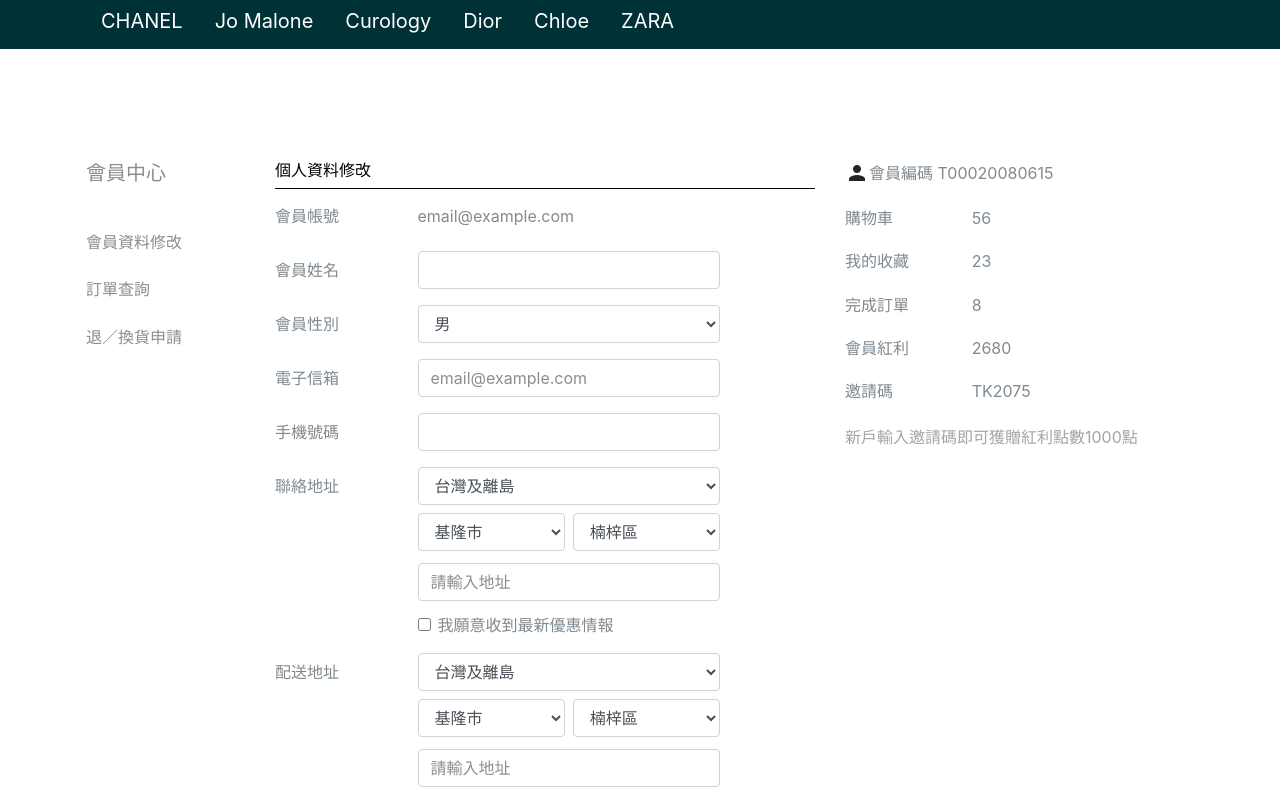
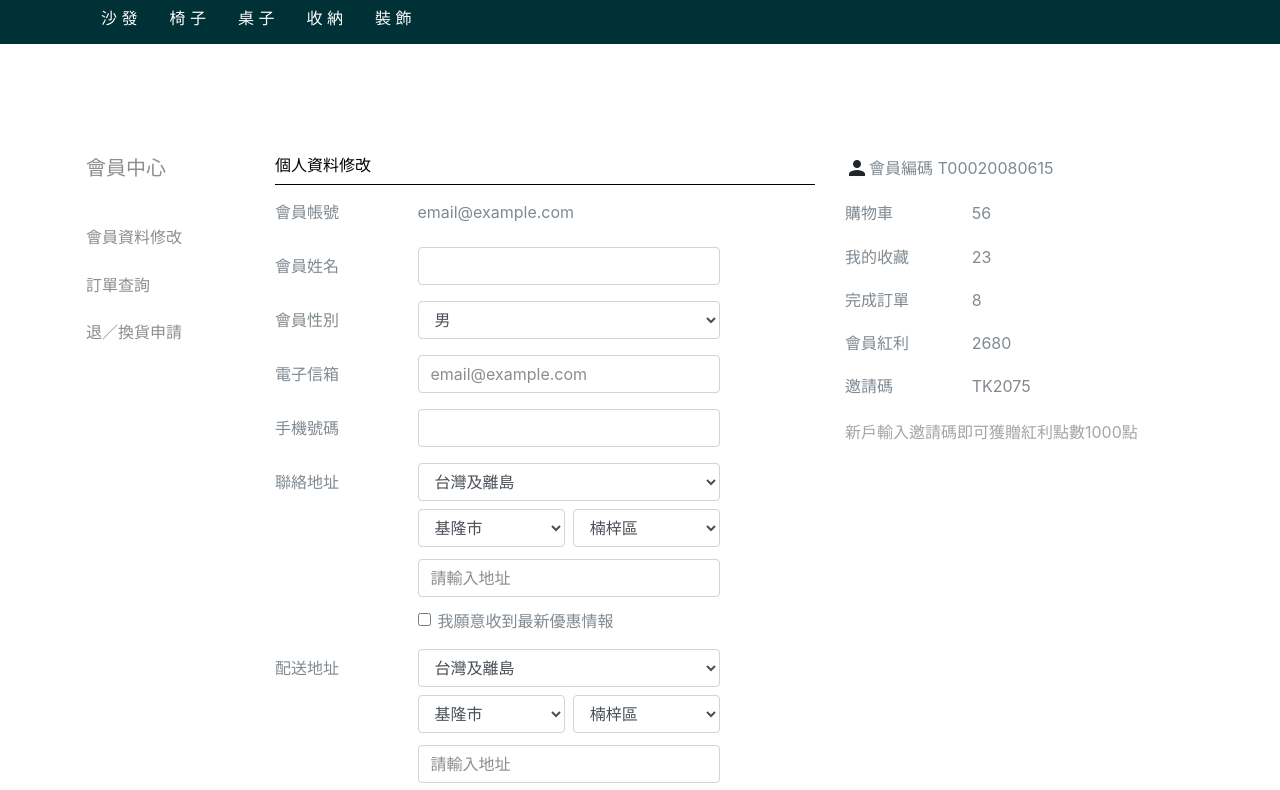
Before and after one commit to t2632586/Furni, a plain HTML site: page member.html in a window 1280 px wide. Shown: the part 50-840 px from the top of the page. Drawn offline with nearby package versions, Linux system fonts and the light colour scheme.

Commit message:
Update 2021-03-26T04:39:22.102Z

```diff
--- a/member.html
+++ b/member.html
@@ -55,22 +55,19 @@
         <div class="container d-none d-md-flex" data-aos="zoom-in" data-aos-duration="1000">
             <ul class="nav product-nav">
                 <li class="nav-item">
-                    <a class="h5 text-light font-weight-normal nav-link active" href="#">CHANEL</a>
+                    <a class="h6 text-light font-weight-light nav-link" href="#">沙 發</a>
                 </li>
                 <li class="nav-item">
-                    <a class="h5 text-light font-weight-normal nav-link" href="#">Jo Malone</a>
+                    <a class="h6 text-light font-weight-light nav-link" href="#">椅 子</a>
                 </li>
                 <li class="nav-item">
-                    <a class="h5 text-light font-weight-normal nav-link" href="#">Curology</a>
+                    <a class="h6 text-light font-weight-light nav-link" href="#" tabindex="-1" aria-disabled="true">桌 子</a>
                 </li>
                 <li class="nav-item">
-                    <a class="h5 text-light font-weight-normal nav-link" href="#" tabindex="-1" aria-disabled="true">Dior</a>
+                    <a class="h6 text-light font-weight-light nav-link" href="#">收 納</a>
                 </li>
                 <li class="nav-item">
-                    <a class="h5 text-light font-weight-normal nav-link" href="#">Chloe</a>
-                </li>
-                <li class="nav-item">
-                    <a class="h5 text-light font-weight-normal nav-link" href="#" tabindex="-1" aria-disabled="true">ZARA</a>
+                    <a class="h6 text-light font-weight-light nav-link" href="#" tabindex="-1" aria-disabled="true">裝 飾</a>
                 </li>
             </ul>
         </div>
```
